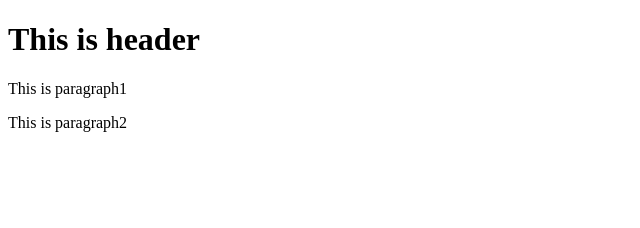
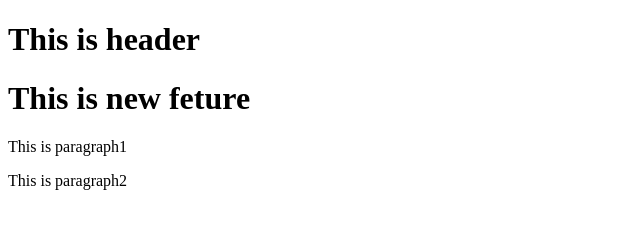
Before and after one commit to DEterMinat/sample_git2, a plain HTML site: page index.html in a window 1280 px wide. Shown: the whole page, without its empty margins (0-640 px from the left). Drawn offline with Linux system fonts and the light colour scheme.

Commit message:
new feature added

```diff
--- a/index.html
+++ b/index.html
@@ -3,6 +3,7 @@
 <head><title>Sample Git</title></head>
 <body>
 <h1>This is header</h1>
+<h1>This is new feture</h1>
 <p>This is paragraph1</p>
 <p>This is paragraph2</p>
 </body>
```
